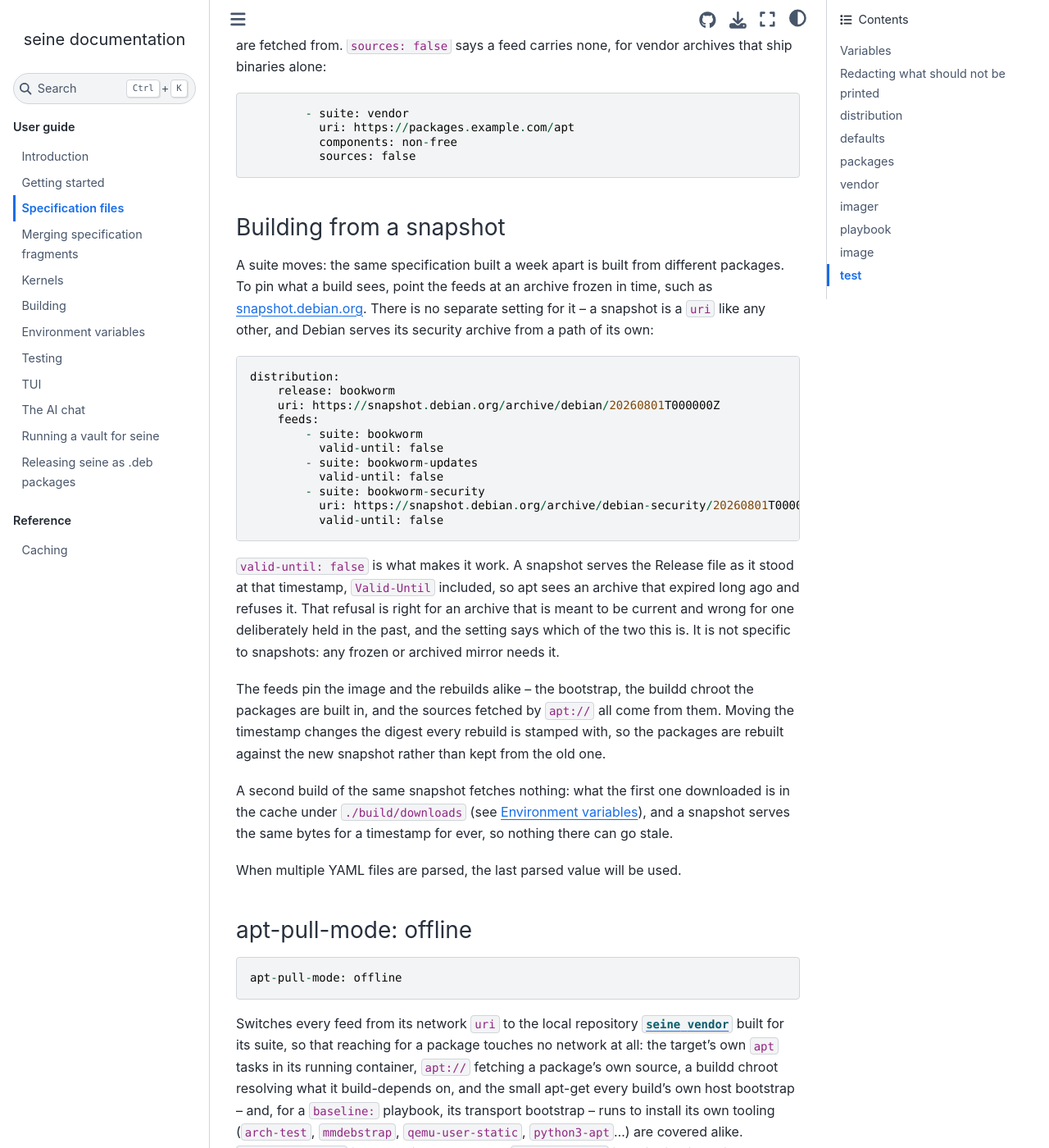
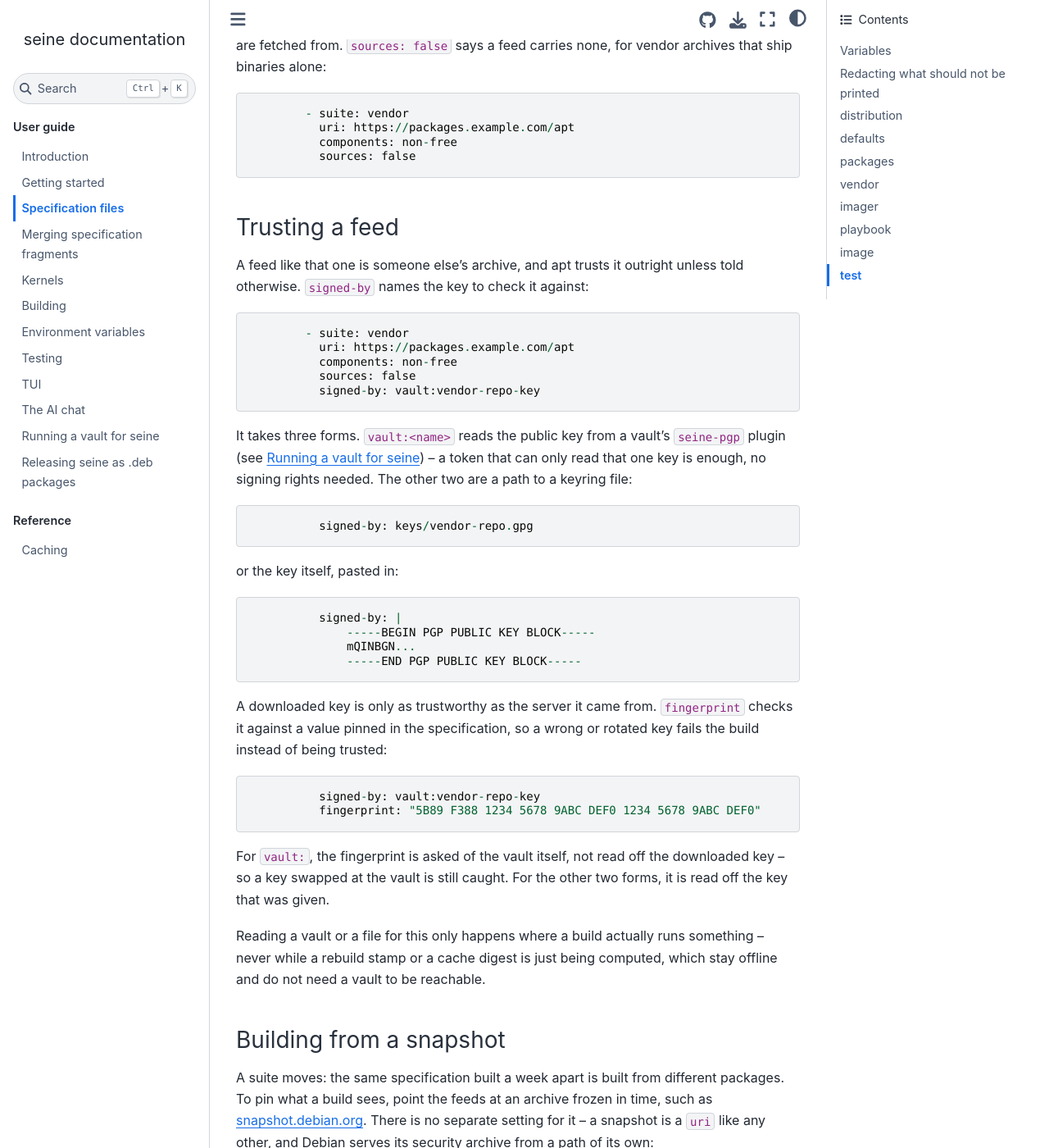
Before and after one commit to chombourger/seine, a Sphinx documentation site: the page built from docs/specification.md, in a window 1280 px wide and 1400 px high, scrolled down 4634 px. Shown: the whole window at 82% size. Built offline with Sphinx 7.4.7 and the Sphinx Book theme 1.1.4, drawn with Linux system fonts in a browser that asks for light colours.

Commit message:
docs(distribution): document a feed's signed-by and fingerprint
Signed-off-by: Cedric Hombourger <chombourger@gmail.com>

````diff
--- a/docs/specification.md
+++ b/docs/specification.md
@@ -224,6 +224,57 @@ none, for vendor archives that ship binaries alone:
           components: non-free
           sources: false
 ```
+
+### Trusting a feed
+
+A feed like that one is someone else's archive, and apt trusts it
+outright unless told otherwise. `signed-by` names the key to check it
+against:
+
+```
+        - suite: vendor
+          uri: https://packages.example.com/apt
+          components: non-free
+          sources: false
+          signed-by: vault:vendor-repo-key
+```
+
+It takes three forms. `vault:<name>` reads the public key from a
+vault's `seine-pgp` plugin (see
+[Running a vault for seine](vault-openbao.md)) -- a token that can only
+read that one key is enough, no signing rights needed. The other two are
+a path to a keyring file:
+
+```
+          signed-by: keys/vendor-repo.gpg
+```
+
+or the key itself, pasted in:
+
+```
+          signed-by: |
+              -----BEGIN PGP PUBLIC KEY BLOCK-----
+              mQINBGN...
+              -----END PGP PUBLIC KEY BLOCK-----
+```
+
+A downloaded key is only as trustworthy as the server it came from.
+`fingerprint` checks it against a value pinned in the specification, so
+a wrong or rotated key fails the build instead of being trusted:
+
+```
+          signed-by: vault:vendor-repo-key
+          fingerprint: "5B89 F388 1234 5678 9ABC DEF0 1234 5678 9ABC DEF0"
+```
+
+For `vault:`, the fingerprint is asked of the vault itself, not read off
+the downloaded key -- so a key swapped at the vault is still caught.
+For the other two forms, it is read off the key that was given.
+
+Reading a vault or a file for this only happens where a build actually
+runs something -- never while a rebuild stamp or a cache digest is just
+being computed, which stay offline and do not need a vault to be
+reachable.
 
 ### Building from a snapshot
 
````
Also changed, not shown: docs/vault-openbao.md (+7 -4 lines).
